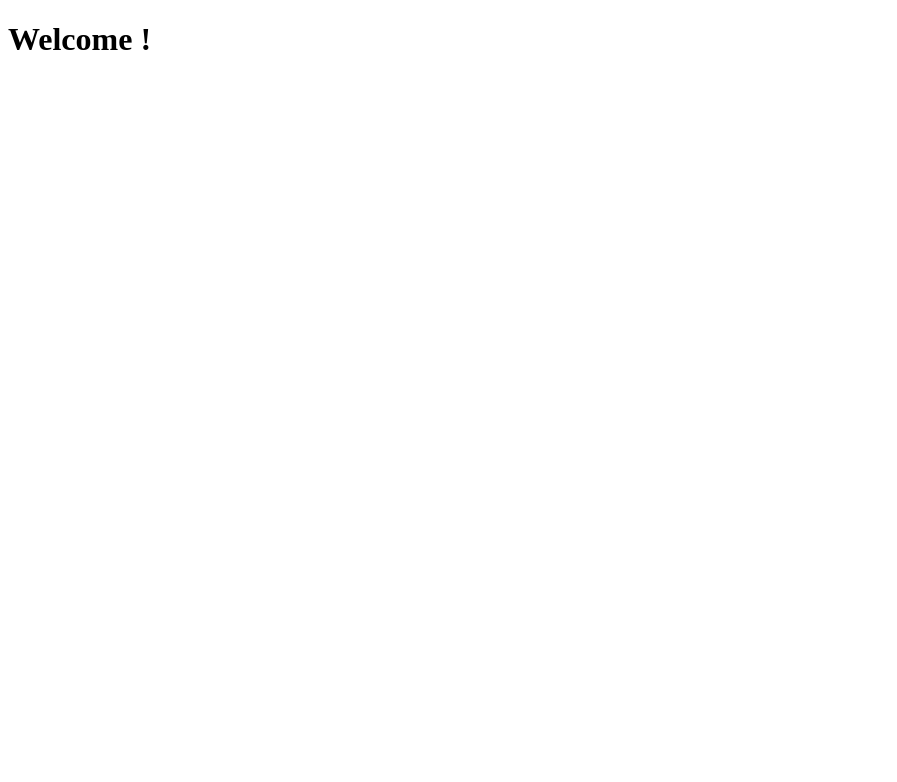
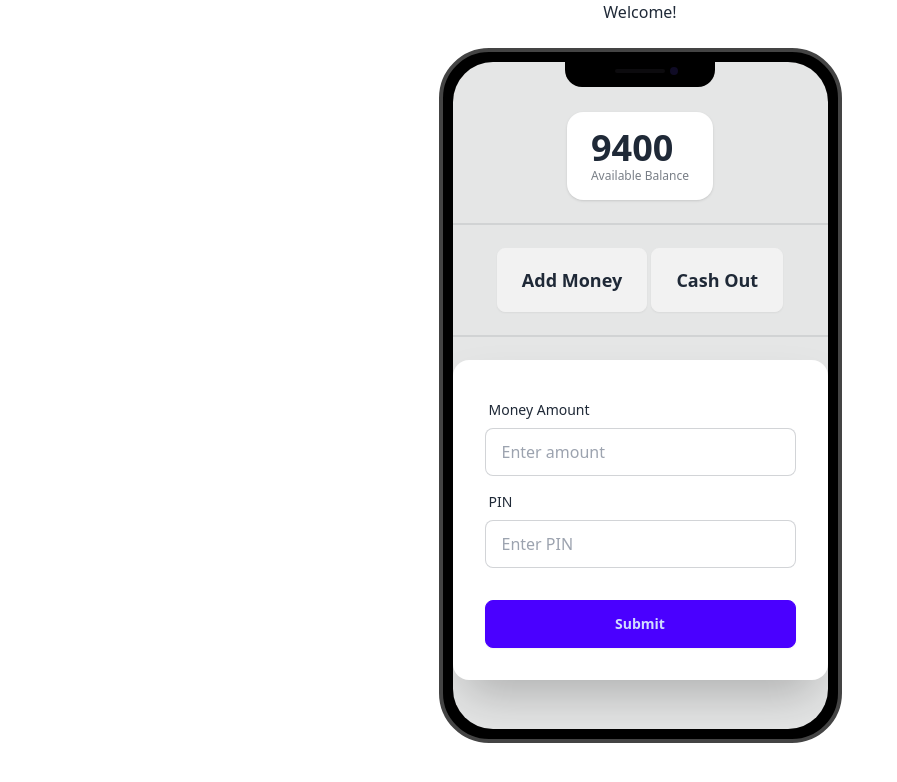
Before and after one commit to NajibHossain49/PayVibe-Mobile-Bank, a plain HTML site: page HomePage.html in a window 1280 px wide. Shown: the whole page, without its empty margins (0-897 px from the left). Drawn offline with nearby package versions, Linux system fonts and the light colour scheme.

Commit message:
created add money button and add money form

```diff
--- a/HomePage.html
+++ b/HomePage.html
@@ -1,11 +1,73 @@
 <!DOCTYPE html>
 <html lang="en">
+
 <head>
     <meta charset="UTF-8">
     <meta name="viewport" content="width=device-width, initial-scale=1.0">
     <title>PayVibe-Mobile-Bank Home Page</title>
+    <link href="https://cdn.jsdelivr.net/npm/daisyui@4.12.10/dist/full.min.css" rel="stylesheet" type="text/css" />
+    <script src="https://cdn.tailwindcss.com"></script>
+    <script src="script/HomePage.js" defer></script>
+
 </head>
+
 <body>
-    <h1>Welcome ! </h1>
+    <main class="flex flex-col items-center justify-center">
+        <h1 class="text-center">Welcome!</h1> <br>
+
+        <div class="mockup-phone">
+            <div class="camera"></div>
+            <div class="display">
+                <div class="artboard artboard-demo phone-2">
+
+                    <!-- Available Balance Section -->
+                    <div class="stats shadow">
+                        <div class="stat">
+
+                            <div class="stat-value">9400</div>
+                            <div class="stat-desc">Available Balance</div>
+                        </div>
+                    </div>
+                    <div class="divider"></div>
+
+                    <!-- user action Button -->
+                    <div>
+                        <button class="btn btn-lg">Add Money</button>
+                        <button class="btn btn-lg">Cash Out</button>
+                    </div>
+                    <div class="divider"></div>
+
+                    <!-- Add Money From  START -->
+                    <div class="card bg-base-100 w-full max-w-sm shrink-0 shadow-2xl">
+                        <form class="card-body">
+                            <div class="form-control">
+                                <label class="label">
+                                    <span class="label-text">Money Amount</span>
+                                </label>
+                                <input type="number" placeholder="Enter amount" class="input input-bordered" required />
+                            </div>
+                            <div class="form-control">
+                                <label class="label">
+                                    <span class="label-text">PIN</span>
+                                </label>
+                                <input type="password" placeholder="Enter PIN" class="input input-bordered" required />
+                            </div>
+                            <div class="form-control mt-6">
+                                <button class="btn btn-primary">Submit</button>
+                            </div>
+                        </form>
+
+                    </div>
+
+                    <!-- Add Money From END -->
+
+
+                </div>
+
+            </div>
+        </div>
+    </main>
+
 </body>
+
 </html>
```
Also changed, not shown: script/HomePage.js (added).
